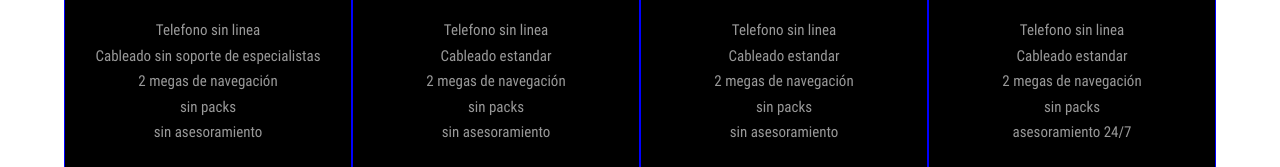
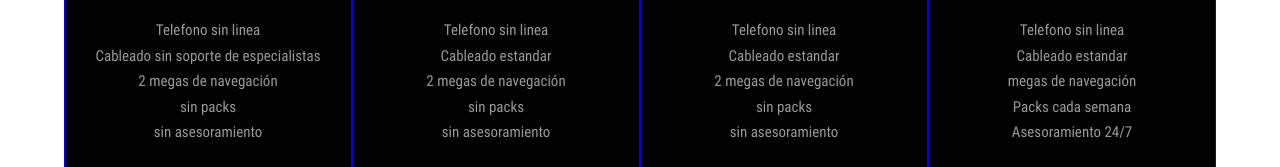
Before and after one commit to kuepululupu/HTMLUdemy, a plain HTML site: page Menu corporativo/index.html in a window 1280 px wide. Shown: the part 2419-2586 px from the top of the page. Drawn offline with nearby package versions, Linux system fonts and the light colour scheme.

Commit message:
clase 14

```diff
--- a/Menu corporativo/index.html
+++ b/Menu corporativo/index.html
@@ -228,9 +228,9 @@
 							<ul class="lista-precios">
 								<li class="lista-espacios">Telefono sin linea</li>
 								<li class="lista-espacios">Cableado estandar</li>
-								<li class="lista-espacios">2 megas de navegación</li>
-								<li class="lista-espacios">sin packs</li>
-								<li class="lista-espacios">asesoramiento 24/7</li>
+								<li class="lista-espacios"> megas de navegación</li>
+								<li class="lista-espacios">Packs cada semana</li>
+								<li class="lista-espacios">Asesoramiento 24/7</li>
 							</ul>
 						</div>
 						<div class="boton-contratar"><a href="#" class="contratar-a">Contratar</a></div>
```
